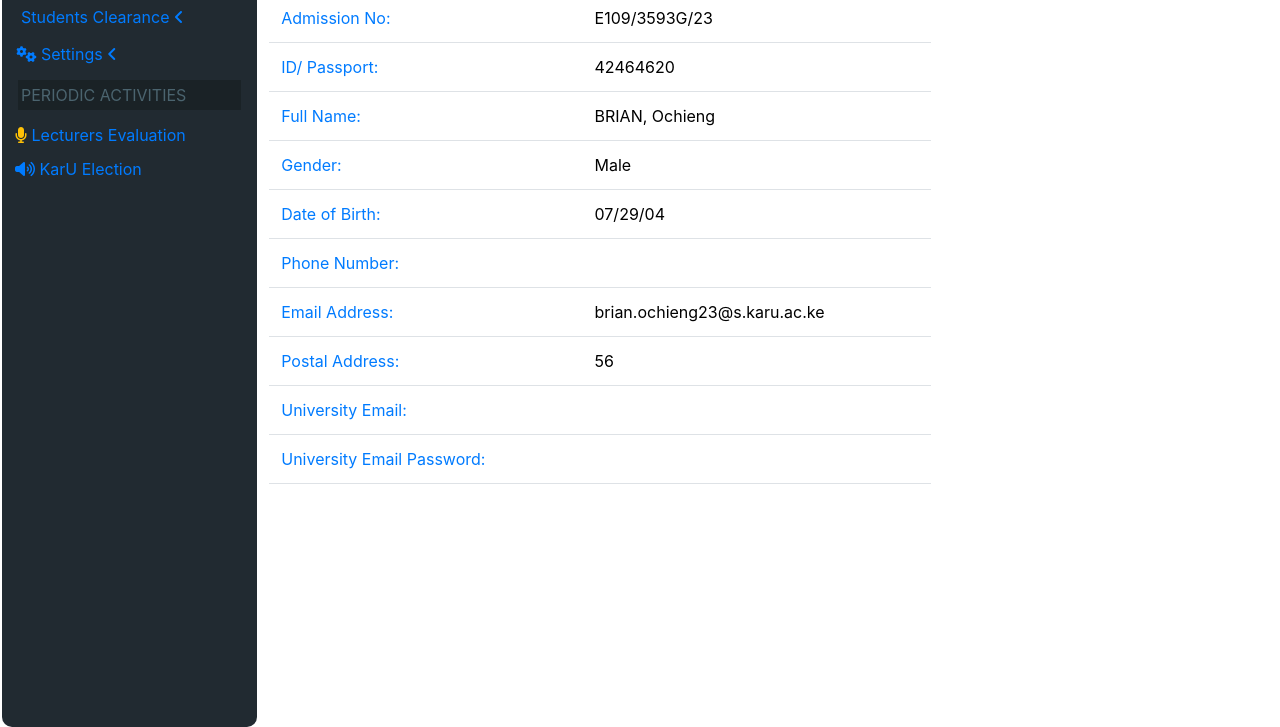
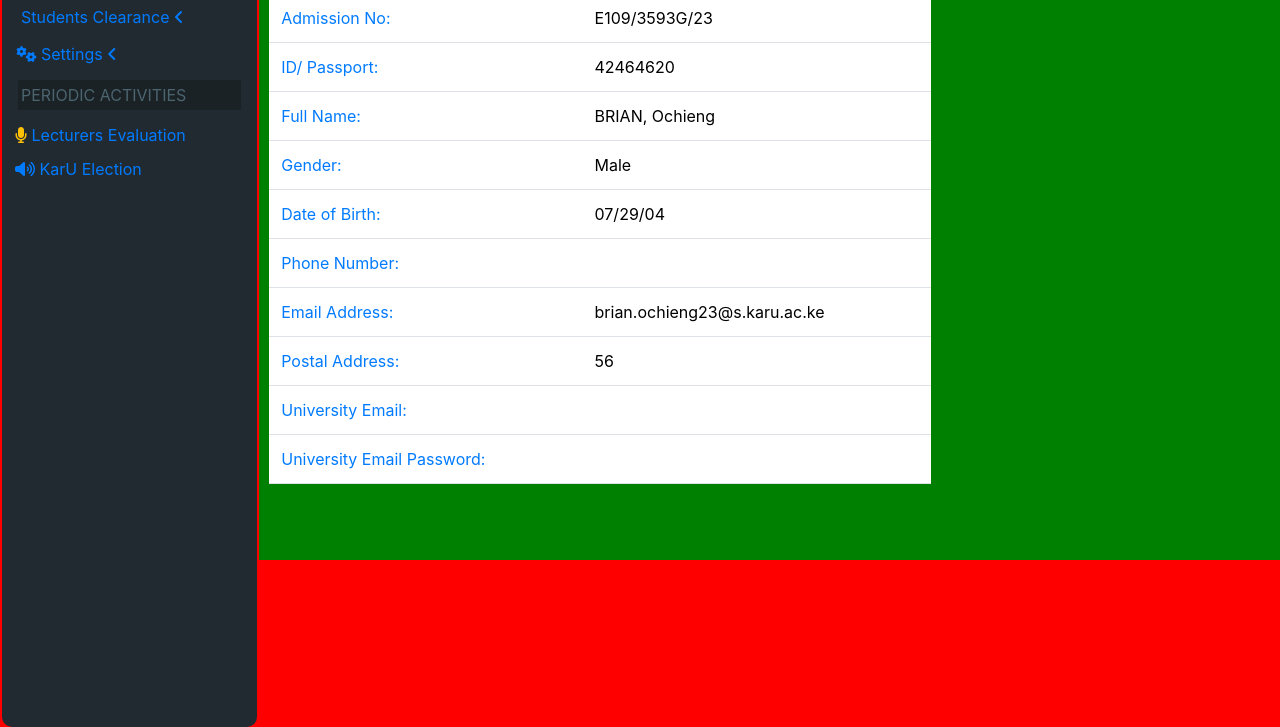
Before and after one commit to atongjonathan/Portal, a plain HTML site: page index.html in a window 1280 px wide. Shown: the part 253-980 px from the top of the page. Drawn offline with nearby package versions, Linux system fonts and the light colour scheme; some icons are missing.

Commit message:
Revert "remove colors"
This reverts commit 9d7538b3e8e7396fcc79d78a8226de6d17c1650f.

```diff
--- a/style.css
+++ b/style.css
@@ -15,7 +15,7 @@ main
 
 .main
 {
-    /* background-color: red; */
+    background-color: red;
     display: flex;
     height: 90%;
 
@@ -129,7 +129,7 @@ header
 }
 .treeview-menu li
 {
-    /* color: red; */
+    color: red;
     padding: 5px 0;
 }
 /* User Panel */
@@ -184,7 +184,7 @@ header
 {
     height: 100%;
     width: 80%;
-    /* background-color: green; */
+    background-color: green;
     transition: width 0.5s ease;
     padding: 10px;
 }
```
